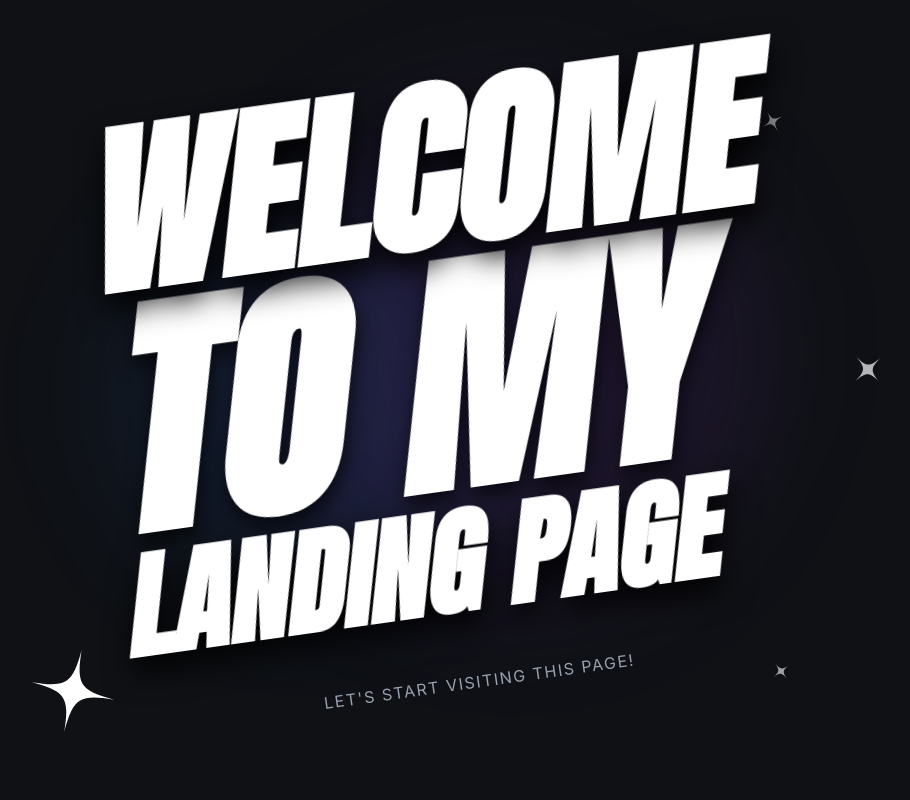
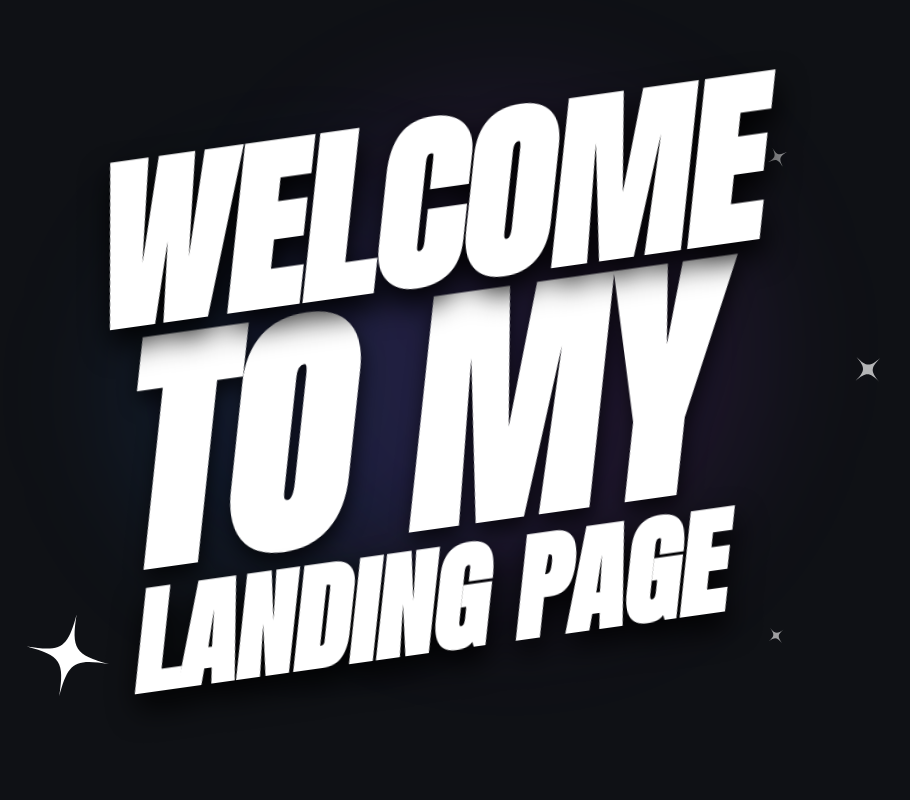
Before and after one commit to namakuhans/landpage, a React (Vite) app: page / in a window 1280 px wide. Shown: the top 800 px of the page, without its empty margins (200-1110 px from the left). Built offline with nearby package versions, Linux system fonts and the light colour scheme.

Commit message:
feat: Move CTA text outside HeroSection

```diff
--- a/src/App.jsx
+++ b/src/App.jsx
@@ -3,10 +3,26 @@ import GallerySection from './components/GallerySection';
 import EquipmentSection from './components/EquipmentSection';
 import Footer from './components/Footer';
 
+import { motion } from 'framer-motion';
+
 function App() {
   return (
     <div className="min-h-screen bg-[#0f1115] overflow-hidden">
       <HeroSection />
+
+      {/* Call to action text below Hero Section */}
+      <section className="relative w-full py-12 flex justify-center bg-[#0f1115] z-20">
+        <motion.div
+          initial={{ opacity: 0, y: 20 }}
+          whileInView={{ opacity: 1, y: 0 }}
+          viewport={{ once: true, margin: "-100px" }}
+          transition={{ duration: 1, ease: "easeOut" }}
+          className="text-gray-400 font-sans tracking-widest uppercase text-sm md:text-base text-center px-4"
+        >
+          LET'S START VISITING THIS PAGE!
+        </motion.div>
+      </section>
+
       <GallerySection />
       <EquipmentSection />
       <Footer />
--- a/src/components/HeroSection.jsx
+++ b/src/components/HeroSection.jsx
@@ -139,16 +139,6 @@ function HeroSection() {
               </motion.span>
             </div>
           </motion.div>
-
-          {/* Call to action text below heading */}
-          <motion.div
-            initial={{ opacity: 0, y: 20 }}
-            animate={{ opacity: 1, y: 0 }}
-            transition={{ duration: 1, delay: 1.2, ease: "easeOut" }}
-            className="mt-12 text-gray-400 font-sans tracking-widest uppercase text-sm md:text-base relative z-30"
-          >
-            LET'S START VISITING THIS PAGE!
-          </motion.div>
         </div>
       </motion.div>
     </section>
```
